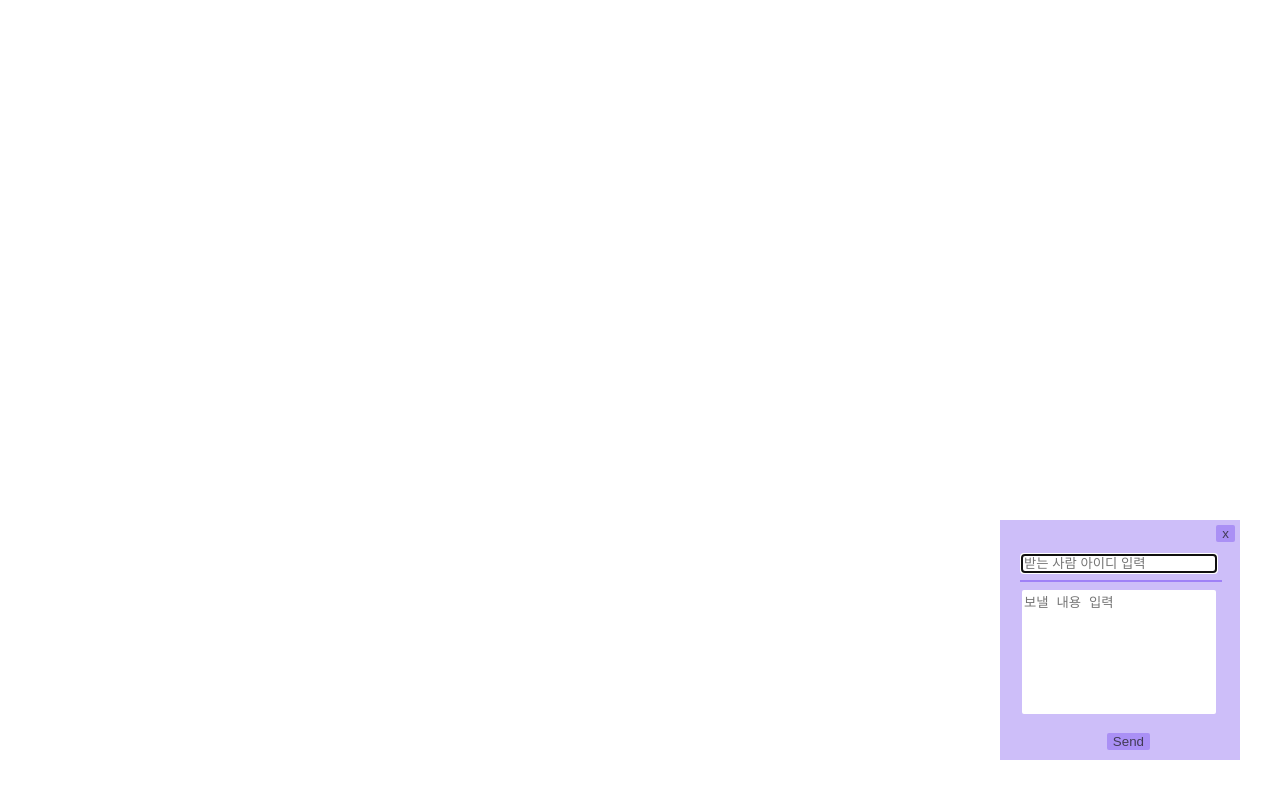
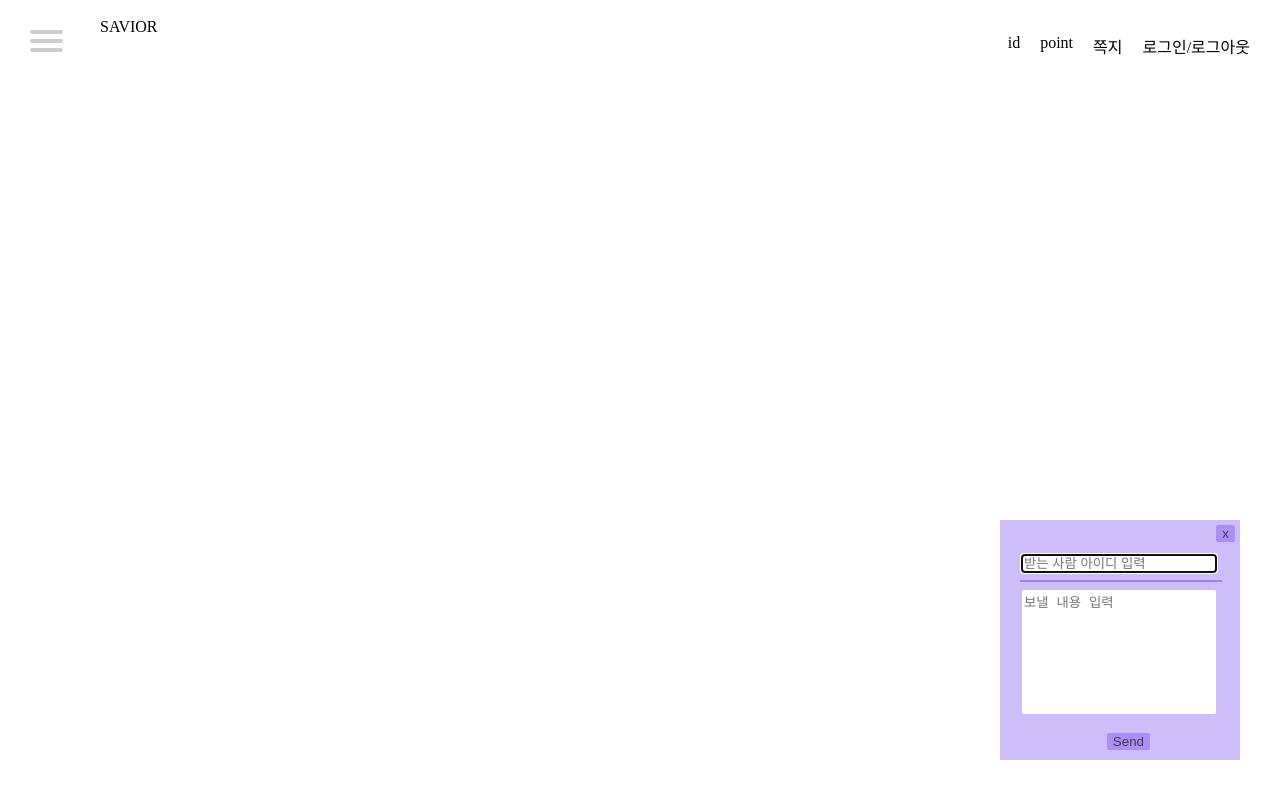
Before and after one commit to ReflectMun/capstone2022, a React (Create React App) app in the folder client/: page / in a window 1280 px wide. Both pictures are taken after a click on the button 1215 px from the left and 735 px from the top of the page. Built offline with nearby package versions, Linux system fonts and the light colour scheme.

Commit message:
nav랑 info

```diff
--- a/client/src/App.js
+++ b/client/src/App.js
@@ -1,11 +1,18 @@
+// import{
+//   BrowserRouter as Router,
+//   Routes, //라우터 (url)찾는 역할
+//   Route,
+// } from "react-router-dom";
 import Message from "./components/Message";
-
+import Nav from "./components/Nav";
 function App() {
   return (
     <div>
+      <Nav />
       <Message />
     </div>
   );
+
 }
 
 export default App;
--- /dev/null
+++ b/client/src/components/Major.js
@@ -0,0 +1,68 @@
+import PropTypes from "prop-types";
+import styled from '../css/nav.module.css';
+
+function Major(props){
+    const enrs = ["건축","기계","전자,전기","컴퓨터","토목","화학"];
+    const hmns = ["국어국문","영어영문","철학","사학"];
+    const natures = ["수학","물리","화학","생명"];
+    const socials = ["행정","법학","사회복지"];
+    const meds = ["의학","약학","간호학"];
+    const arts = ["음악","미술","체육","무용"];
+    // console.log(props);
+    if (props.college === "공학")
+    return(
+    <ul  id ={styled.major}>
+        {enrs.map((enr)=>
+        <li key ={enr}>
+            {enr}
+        </li>)}
+    </ul>
+    );
+    else if (props.college === "인문")
+    return(
+        <ul  id ={styled.major}>
+        {hmns.map((hmn)=>
+        <li key ={hmn}>
+            {hmn}
+        </li>)}
+    </ul>
+    );
+    else if (props.college === "자연")
+    return(
+        <ul  id ={styled.major}>
+        {natures.map((nature)=>
+        <li key ={nature}>
+            {nature}
+        </li>)}
+    </ul>);
+     else if (props.college === "사회")
+     return(
+         <ul  id ={styled.major}>
+         {socials.map((social)=>
+         <li key ={social}>
+             {social}
+         </li>)}
+     </ul>);
+      else if (props.college === "의약")
+      return(
+          <ul  id ={styled.major}>
+          {meds.map((med)=>
+          <li key ={med}>
+              {med}
+          </li>)}
+      </ul>);
+       else if (props.college === "예체능")
+       return(
+           <ul  id ={styled.major}>
+           {arts.map((art)=>
+           <li key ={art}>
+               {art}
+           </li>)}
+       </ul>);
+}
+
+// Major.propTypes ={
+//     collge : PropTypes.string.isRequired
+// }
+
+export default Major;
--- a/client/src/components/Message.js
+++ b/client/src/components/Message.js
@@ -7,6 +7,7 @@ function Message() {
     }
     const onChangeReceiver = () => {};
     const onChangeContent = () => {};
+    const sendMessage = () => {};
     return (
       <div className={styled.messagePopup}>
         <button id ={styled.toggleBtn}onClick={togglePopup} />
@@ -39,7 +40,10 @@ function Message() {
                 <footer>
                     <button
                         id ={styled.sendBtn}
-                        onClick={togglePopup}
+                        onClick={()=>{
+                            togglePopup()
+                            sendMessage()
+                        }}
                     >
                         Send
                     </button>
--- /dev/null
+++ b/client/src/components/Nav.js
@@ -0,0 +1,50 @@
+import React, { useState } from 'react';
+import PropTypes from "prop-types";
+import styled from '../css/nav.module.css';
+import Info from '../route/Info.js';
+import Major from './Major.js';
+function Nav(){
+    const [selectCollege, setSelectCollge] = useState("공학");
+    const onChangeCollge = (event) =>{
+        setSelectCollge(event.target.innerText);
+    }
+    const colleges = ["공학", "인문", "자연", "사회", "의약", "예체능"];
+    return(
+        <nav className={styled.nav}>
+            <div className={styled.menuToggle}>
+                <input type="checkbox"/>
+                <span></span>
+                <span></span>
+                <span></span>
+                <ul className={styled.menu}>
+                    <ul id ={styled.college}>
+                        {colleges.map((college)=>
+                            <li key ={college} onClick={onChangeCollge}>
+                                {college}
+                            </li>
+                        )}
+                    </ul>
+                  <Major college= {selectCollege}/>
+                </ul>
+            </div>
+            <div className={styled.logoContainer}>
+                <span id ={styled.logo}>SAVIOR</span>
+            </div>
+            <div className={styled.info}>
+                <ul id={styled.info}>
+                    <li
+                     id ={styled.id}
+                     onClick={Info}
+                     >
+                     id</li>
+                    <li id ={styled.point}>point</li>
+                    <li id ={styled.message}>쪽지</li>
+                    <li id ={styled.login}>로그인/로그아웃</li>
+                </ul>
+
+            </div>
+        </nav>
+    );
+}
+
+export default Nav;
--- /dev/null
+++ b/client/src/components/ShowInfo.js
@@ -0,0 +1,28 @@
+import PropTypes from "prop-types";
+
+// function ShowInfo({id,question,answer}){
+//     return(
+//         <div></div>
+//     );
+// }
+function ShowInfo(){
+    return(
+        <div>
+            <ul>
+                <li>id</li>
+                <li>닉네임</li>
+                <li>포인트</li>
+                <li>my question</li>
+                <li>my answer</li>
+                <li>my solution</li>
+
+            </ul>
+        </div>
+    );
+}
+ShowInfo.prototype = {
+    id : PropTypes.string.isRequired,
+    question : PropTypes.arrayOf(PropTypes.string).isRequired,
+    answer : PropTypes.string.isRequired
+}
+export default ShowInfo;
--- /dev/null
+++ b/client/src/css/nav.module.css
@@ -0,0 +1,200 @@
+.nav{
+    padding-top: 10px;
+    display: flex;
+    flex-direction: row;
+}
+.info{
+  display: flex;
+  flex-direction: row;
+  position: absolute;
+  right: 10px;
+}
+#info{
+  display: flex;
+  flex-direction: row;
+  list-style: none;
+}
+.menuToggle
+{
+   display: block;
+   position: absolute;
+   top: 30px;
+   left: 30px;
+
+   z-index: 1;
+
+   -webkit-user-select: none;
+   user-select: none;
+}
+.menuToggle li
+{
+  text-decoration: none;
+  color: #232323;
+
+  transition: color 0.3s ease;
+}
+
+.menuToggle li:hover
+{
+  background-color: #9278da;
+  transition: 0.3s ease;
+
+}
+
+.menuToggle input
+{
+  display: block;
+  width: 40px;
+  height: 32px;
+  position: absolute;
+  top: -7px;
+  left: -5px;
+
+  cursor: pointer;
+
+  opacity: 0; /* hide this */
+  z-index: 2; /* and place it over the hamburger */
+
+  -webkit-touch-callout: none;
+}
+
+/*
+ * Just a quick hamburger
+ */
+.menuToggle span
+{
+  display: block;
+  width: 33px;
+  height: 4px;
+  margin-bottom: 5px;
+  position: relative;
+
+  background: #cdcdcd;
+  border-radius: 3px;
+
+  z-index: 1;
+
+  transform-origin: 4px 0px;
+
+  transition: transform 0.5s cubic-bezier(0.77,0.2,0.05,1.0),
+              background 0.5s cubic-bezier(0.77,0.2,0.05,1.0),
+              opacity 0.55s ease;
+}
+
+.menuToggle span:first-child
+{
+  transform-origin: 0% 0%;
+}
+
+.menuToggle span:nth-last-child(2)
+{
+  transform-origin: 0% 100%;
+}
+
+/*
+ * Transform all the slices of hamburger
+ * into a crossmark.
+ */
+.menuToggle input:checked ~ span
+{
+  opacity: 1;
+  transform: rotate(45deg) translate(-2px, -1px);
+  /* background: #232323; */
+}
+
+/*
+ * But let's hide the middle one.
+ */
+.menuToggle input:checked ~ span:nth-last-child(3)
+{
+  opacity: 0;
+  transform: rotate(0deg) scale(0.2, 0.2);
+}
+
+/*
+ * Ohyeah and the last one should go the other direction
+ */
+.menuToggle input:checked ~ span:nth-last-child(2)
+{
+  transform: rotate(-45deg) translate(0, -1px);
+}
+
+/*
+ * Make this absolute positioned
+ * at the top left of the screen
+ */
+.menu{
+  position: absolute;
+  width: 400px;
+  height: 100%;
+  margin: 10px 0 0 -30px;
+
+  padding-left:0;
+
+  /* padding-top: 125px;  */
+
+  background: #ffffff;
+  list-style-type: none;
+  display: flex;
+  flex-direction: column;
+  /* text-align: left; */
+
+  -webkit-font-smoothing: antialiased;
+  /* to stop flickering of text in safari */
+
+  transform-origin: 0% 0%;
+  transform: translate(-100%, 0);
+
+  transition: transform 0.5s cubic-bezier(0.77,0.2,0.05,1.0);
+}
+
+.menu li
+{
+  padding: 15px ;
+  font-size: 22px;
+
+  border-bottom: 1px solid #dbdcd2;
+}
+
+/*
+ * And let's slide it in from the left
+ */
+.menuToggle input:checked ~ ul
+{
+  transform: none;
+}
+#college{
+  padding-left: 0px;
+  text-align: center;
+  list-style: none;
+  display: grid;
+  grid-template-columns: repeat(3,1fr);
+  grid-template-rows: repeat(2,1fr);
+}
+
+#major{
+  padding-left: 0px;
+  text-align: center;
+
+  list-style: none;
+}
+
+.logoContainer{
+    position: absolute;
+    left: 100px;
+}
+#id{
+    padding-right: 20px;
+}
+
+#point{
+    padding-right: 20px;
+}
+
+#message{
+    padding-right: 20px;
+}
+
+#login{
+    padding-right: 20px;
+}
--- /dev/null
+++ b/client/src/route/Info.js
@@ -0,0 +1,44 @@
+import { useEffect, useState } from "react";
+import ShowInfo from '../components/ShowInfo.js';
+
+function Info(){
+    // const [loading,setLoading] = useState(true);
+    // const [infos,setInfos]=useState([]);
+    // const getInfos = async()=>{
+    //     const json = await (
+    //         await (await fetch (
+    //             "주소")
+    //         )
+    //     ).json();
+    //         setInfos(json.뭐시기);
+    //         setLoading(false);
+    // };
+    // useEffect(()=>{
+    //     getInfos()
+    // },[]);
+    return(
+        // <div>
+        //     {loading? (
+        //         <h1>로딩중</h1>
+        //     ):(
+        //         <div>
+        //         {infos.map((info)=>(
+        //             <ShowInfo
+        //             key={info.id}
+        //             id={info.id}
+        //             question={info.question}
+        //             answer={info.answer}
+        //             />
+        //         ))}
+        //         </div>
+        //     )
+        // }
+        // </div>
+
+        <div>
+            <ShowInfo />
+        </div>
+        //console.log("a")
+    );
+}
+export default Info;
```
Also changed, not shown: 2 other files (tests, documents, lock files or other folders).
